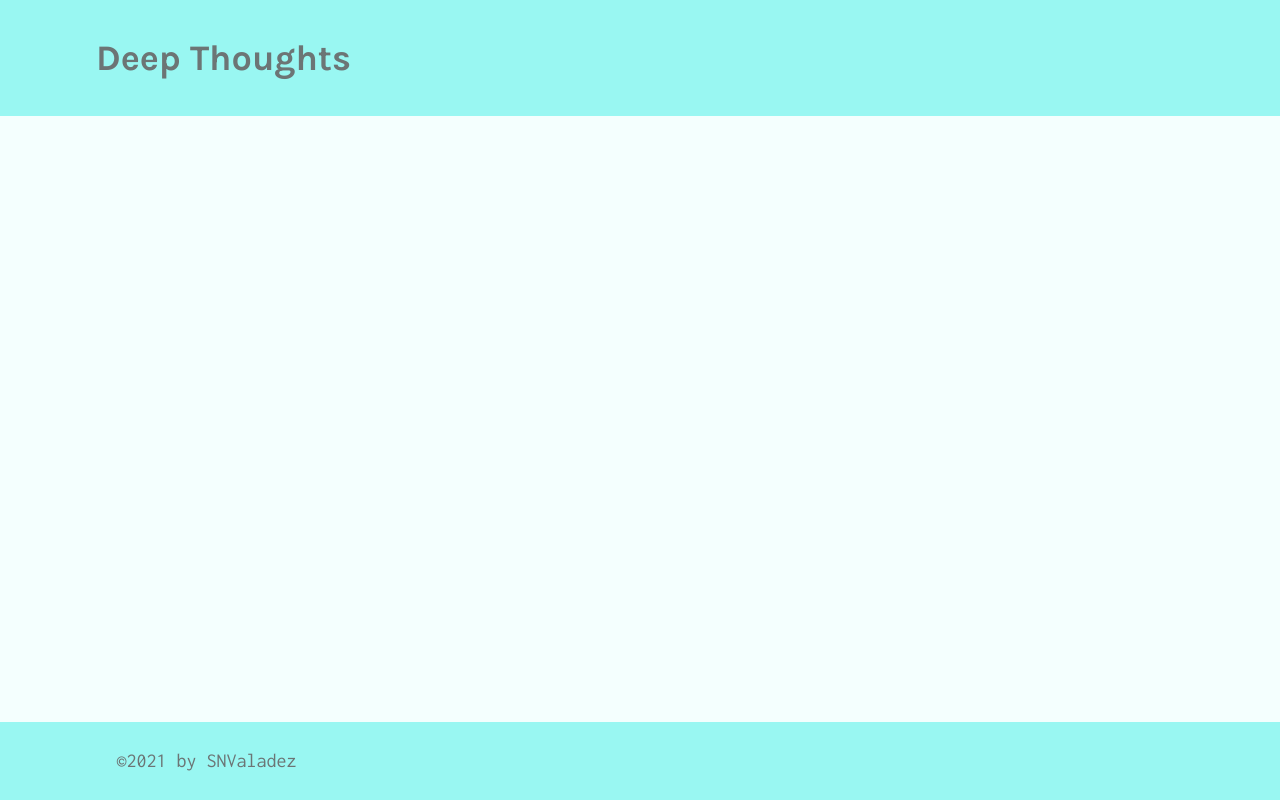
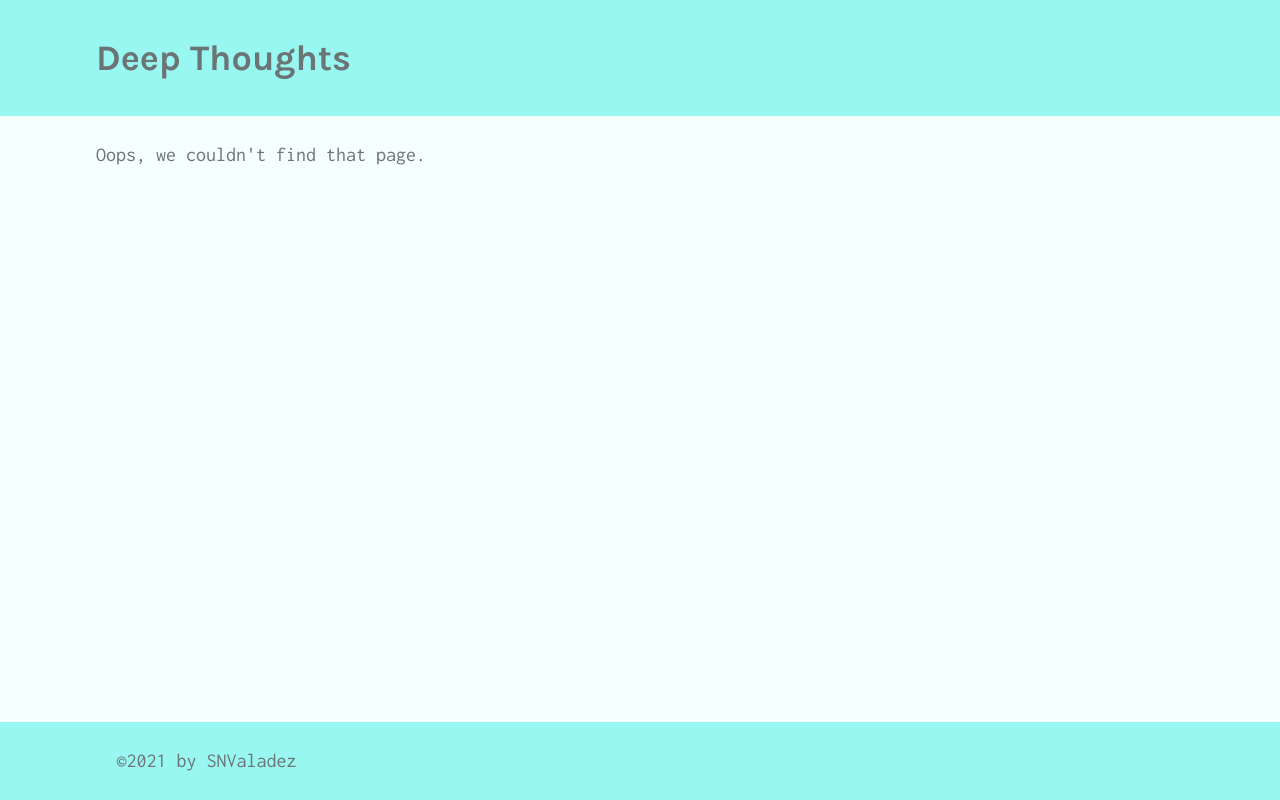
Before and after one commit to SNValadez/deep-thoughts, a React (Create React App) app in the folder client/: page /profile/1 in a window 1280 px wide. Built offline with nearby package versions, Linux system fonts and the light colour scheme.

Commit message:
update client s

```diff
--- a/client/src/App.js
+++ b/client/src/App.js
@@ -3,7 +3,7 @@
 
 import Header from './components/Header';
 import Footer from './components/Footer';
-import { BrowserRouter as Router, Route } from 'react-router-dom';
+import { BrowserRouter as Router, Route, Switch } from 'react-router-dom';
 
 import Home from './pages/Home';
 import Login from './pages/Login';
@@ -28,11 +28,15 @@
         <div className="flex-column justify-flex-start min-100-vh">
           <Header />
           <div className="container">
+  <Switch>
     <Route exact path="/" component={Home} />
     <Route exact path="/login" component={Login} />
     <Route exact path="/signup" component={Signup} />
     <Route exact path="/profile" component={Profile} />
     <Route exact path="/thought" component={SingleThought} />
+
+    <Route component={NoMatch} />
+  </Switch>
 </div>
           <Footer />
         </div>
```
Lines whose indentation alone changed are shown as unchanged.
